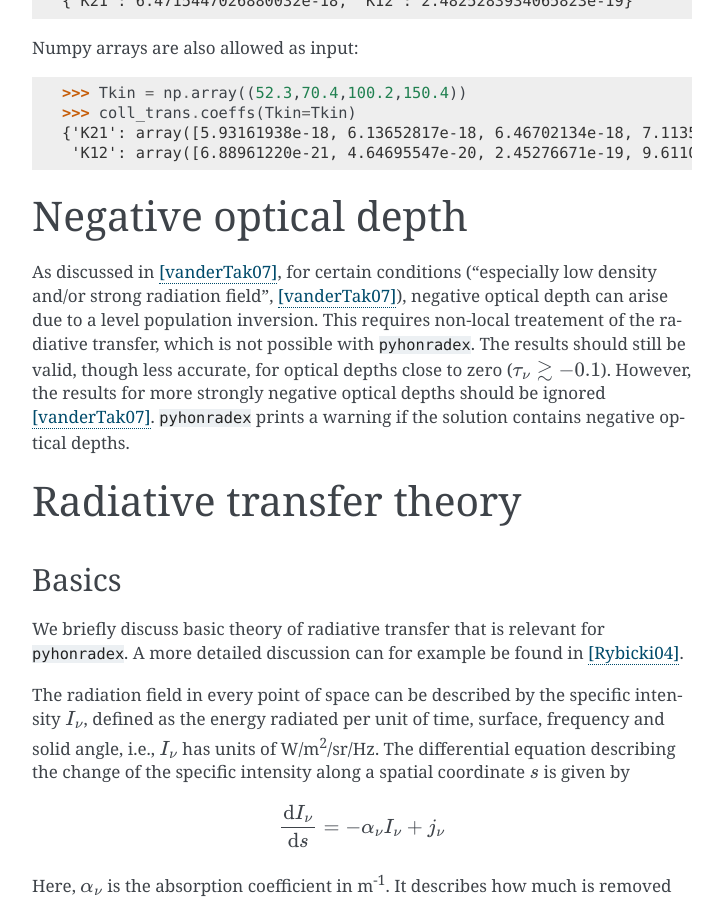
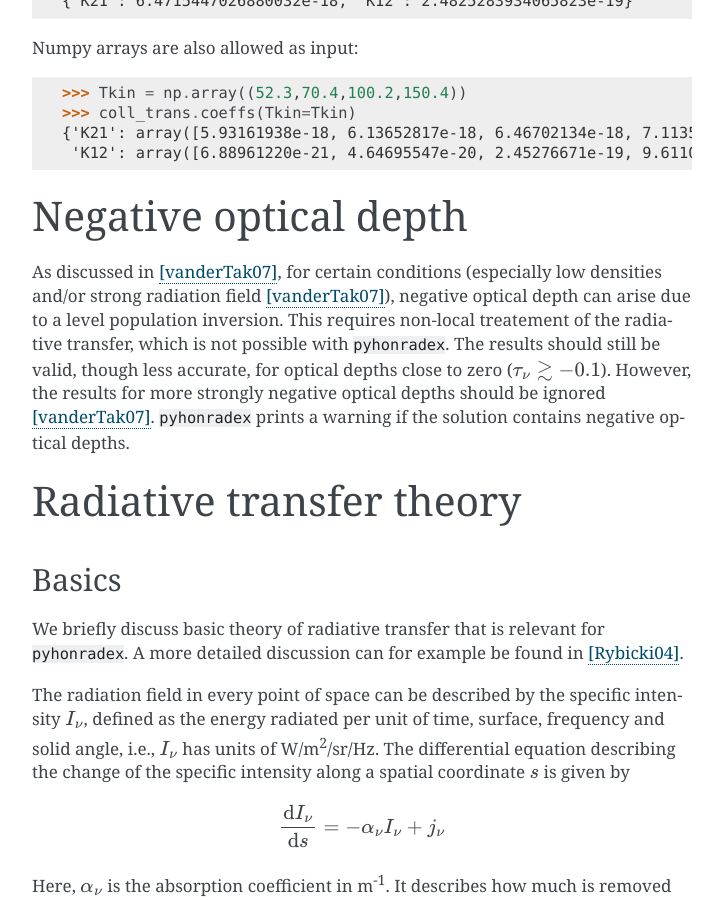
Before and after one commit to gica3618/pythonradex, a Sphinx documentation site: the page built from docs/index.rst, in a window 1280 px wide and 900 px high, scrolled down 6348 px. Shown: the whole window, without its empty margins (388-1111 px from the left). Built offline with Sphinx 7.4.7, drawn with Linux system fonts in a browser that asks for light colours.

Commit message:
updated docs

```diff
--- a/docs/index.rst
+++ b/docs/index.rst
@@ -247,7 +247,7 @@ Numpy arrays are also allowed as input::
 Negative optical depth
 ==============
 
-As discussed in [vanderTak07]_, for certain conditions ("especially low density and/or strong radiation field", [vanderTak07]_), negative optical depth can arise due to a level population inversion. This requires non-local treatement of the radiative transfer, which is not possible with ``pyhonradex``. The results should still be valid, though less accurate, for optical depths close to zero (:math:`\tau_\nu\gtrsim-0.1`). However, the results for more strongly negative optical depths should be ignored [vanderTak07]_. ``pyhonradex`` prints a warning if the solution contains negative optical depths.
+As discussed in [vanderTak07]_, for certain conditions (especially low densities and/or strong radiation field [vanderTak07]_), negative optical depth can arise due to a level population inversion. This requires non-local treatement of the radiative transfer, which is not possible with ``pyhonradex``. The results should still be valid, though less accurate, for optical depths close to zero (:math:`\tau_\nu\gtrsim-0.1`). However, the results for more strongly negative optical depths should be ignored [vanderTak07]_. ``pyhonradex`` prints a warning if the solution contains negative optical depths.
 
 Radiative transfer theory
 ===========================
```
